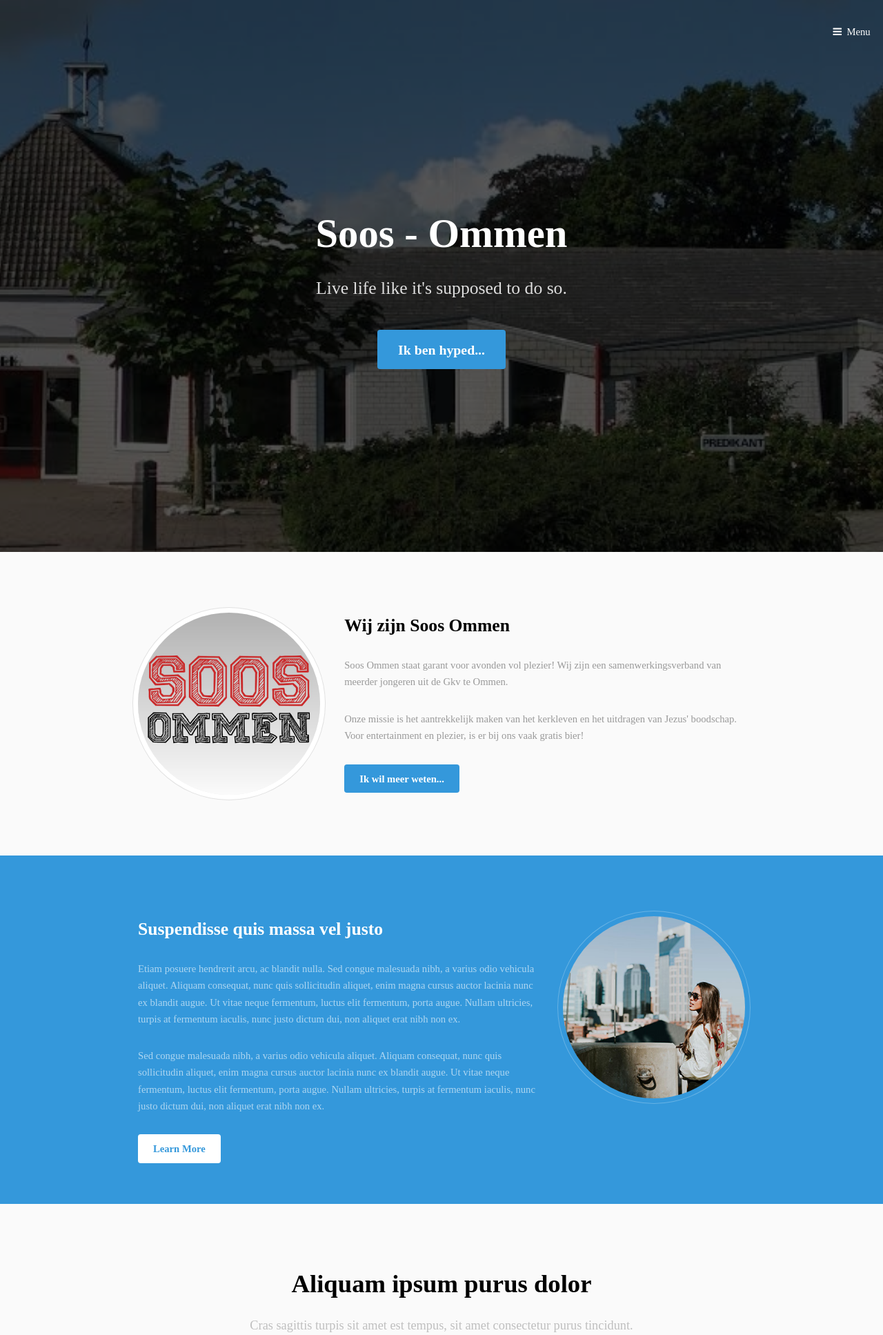
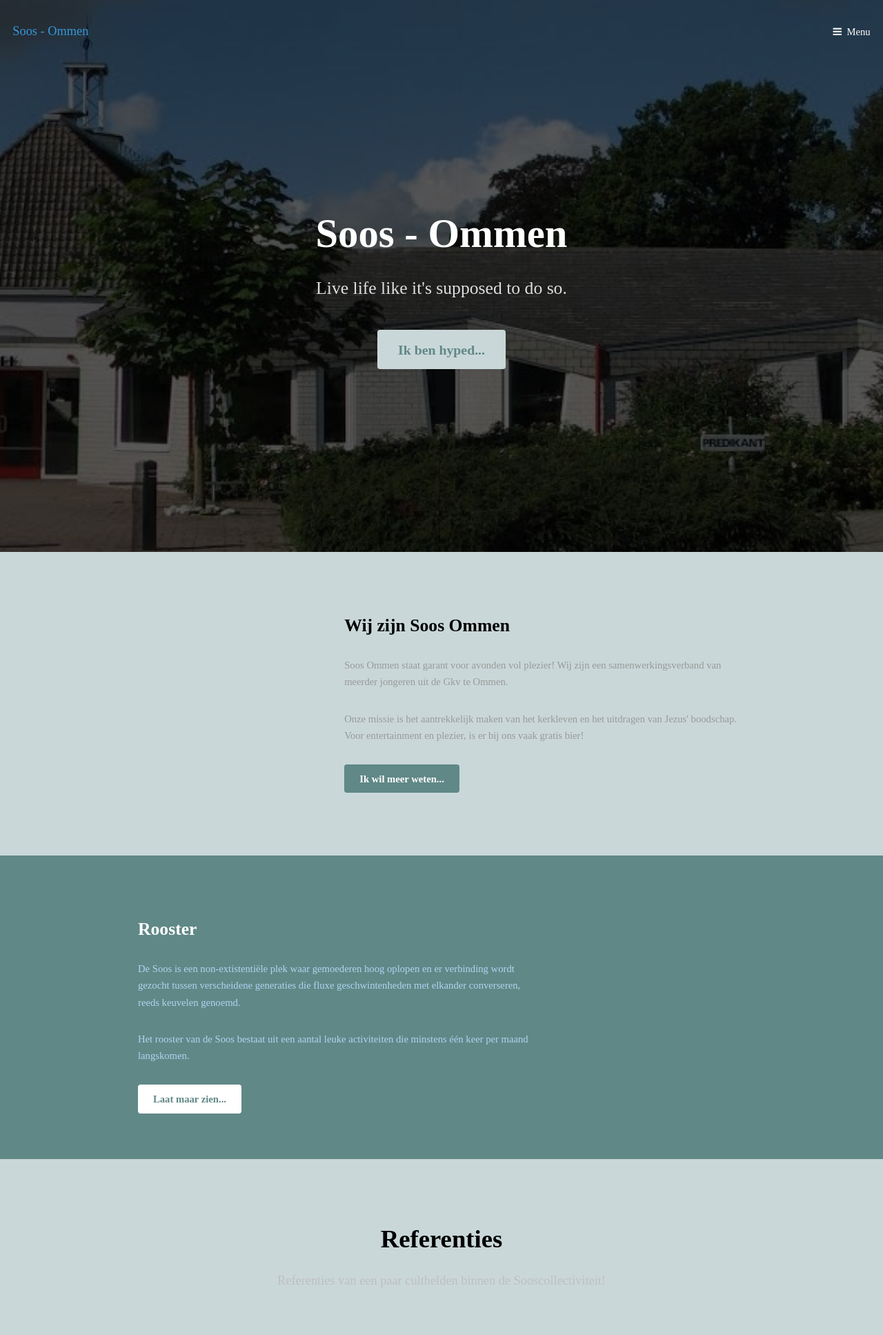
Before and after one commit to Jarnovogelzang/SoosOmmen, a PHP site: page / in a window 1280 px wide. Shown: the top 1935 px of the page at 69% size. Run offline with PHP 8.4, Linux system fonts and the light colour scheme; some web fonts are replaced.

Commit message:
Paar aanpassingen

```diff
--- a/assets/css/main.css
+++ b/assets/css/main.css
@@ -9,6 +9,9 @@
 */
 
 /* Reset */
+.imagePop {
+  opacity: 0;
+}
 
 	html, body, div, span, applet, object, iframe, h1, h2, h3, h4, h5, h6, p, blockquote, pre, a, abbr, acronym, address, big, cite, code, del, dfn, em, img, ins, kbd, q, s, samp, small, strike, strong, sub, sup, tt, var, b, u, i, center, dl, dt, dd, ol, ul, li, fieldset, form, label, legend, table, caption, tbody, tfoot, thead, tr, th, td, article, aside, canvas, details, embed, figure, figcaption, footer, header, hgroup, menu, nav, output, ruby, section, summary, time, mark, audio, video {
 		margin: 0;
@@ -1962,8 +1965,8 @@
 	input[type="button"],
 	button,
 	.button {
-		background-color: #3498db;
-		color: #fff !important;
+		background-color: rgb(201, 215, 216);
+		color: rgb(96, 136, 135) !important;
 	}
 
 		input[type="submit"]:hover,
@@ -1971,7 +1974,7 @@
 		input[type="button"]:hover,
 		button:hover,
 		.button:hover {
-			background-color: #4aa3df;
+			background-color: rgb(201, 215, 216);
 		}
 
 		input[type="submit"]:active,
@@ -1979,7 +1982,7 @@
 		input[type="button"]:active,
 		button:active,
 		.button:active {
-			background-color: #258cd1;
+			background-color: rgb(201, 215, 216);
 		}
 
 		input[type="submit"].alt,
@@ -2460,7 +2463,7 @@
 		border: 0;
 		display: inline-block;
 		position: relative;
-		box-shadow: 0px 0px 0px 7px #fff, 0px 0px 0px 8px rgba(0, 0, 0, 0.1);
+		box-shadow: 0px 0px 0px 7px rgb(96, 136, 135), 0px 0px 0px 8px rgba(0, 0, 0, 0.1);
 	}
 
 		.image img {
@@ -2895,7 +2898,7 @@
 			}
 
 		.wrapper.style1 {
-			background-color: #fafafa;
+			background-color: rgb(201, 215, 216);
 			color: #999999;
 		}
 
@@ -2941,7 +2944,7 @@
 			.wrapper.style1 input[type="button"],
 			.wrapper.style1 button,
 			.wrapper.style1 .button {
-				background-color: #3498db;
+				background-color: rgb(96, 136, 135);
 				color: #fff !important;
 			}
 
@@ -2950,7 +2953,7 @@
 				.wrapper.style1 input[type="button"]:hover,
 				.wrapper.style1 button:hover,
 				.wrapper.style1 .button:hover {
-					background-color: #4aa3df;
+					background-color: rgb(201, 215, 216);
 				}
 
 				.wrapper.style1 input[type="submit"]:active,
@@ -3107,7 +3110,7 @@
 			}
 
 		.wrapper.style2 {
-			background-color: #3498db;
+			background-color: rgb(96, 136, 135);
 			color: #aed6f1;
 		}
 
@@ -3154,7 +3157,7 @@
 			.wrapper.style2 button,
 			.wrapper.style2 .button {
 				background-color: #fff;
-				color: #3498db !important;
+				color: rgb(96, 136, 135) !important;
 			}
 
 				.wrapper.style2 input[type="submit"].alt,
@@ -3319,7 +3322,7 @@
 			}
 
 			.wrapper.style2 .image {
-				box-shadow: 0px 0px 0px 7px #3498db, 0px 0px 0px 8px rgba(255, 255, 255, 0.25);
+				box-shadow: 0px 0px 0px 7px rgb(201, 215, 216), 0px 0px 0px 8px rgba(255, 255, 255, 0.25);
 			}
 
 		@media screen and (max-width: 1280px) {
--- /dev/null
+++ b/assets/html/navbar.html
@@ -0,0 +1,8 @@
+<nav id="menu">
+  <ul class="links">
+    <li><a href="index.html">Home</a></li>
+    <li><a href="generic.html">Over</a></li>
+    <li><a href="elements.html">Rooster</a></li>
+    <li><a href="guestbook.html">Gastenboek</a></li>
+  </ul>
+</nav>
--- /dev/null
+++ b/assets/js/animations.js
@@ -0,0 +1,33 @@
+$.fn.isInViewport = function() {
+  return $(this).offset().top + $(this).outerHeight() > $(window).scrollTop() && $(this).offset().top < $(window).scrollTop() + $(window).height();
+};
+
+$.fn.checkImages = function() {
+  $('.imagePop').each(function() {
+    if ($(this).isInViewport() && !$(this).is(':animated')) {
+      $(this).clearQueue().animate({opacity: 1});
+    } else if(!$(this).is(':animated')) {
+      $(this).clearQueue().animate({opacity: 0});
+    }
+  });
+}
+
+$.fn.checkText = function() {
+  $('.textSlide').each(function() {
+    if ($(this).isInViewport() && !$(this).is(':animated')) {
+      $(this).clearQueue().slideDown();
+    } else if(!$(this).is(':animated')) {
+      $(this).clearQueue().slideUp();
+    }
+  });
+}
+
+$(window).on('resize scroll', function() {
+  $(window).checkImages();
+  $(window).checkText();
+});
+
+var timer = setInterval(function(){
+  $(window).checkImages();
+  $(window).checkText();
+}, 1000);
--- a/index.html
+++ b/index.php
@@ -15,17 +15,12 @@
 
 		<!-- Header -->
     <header id="header" class="alt">
+      <div class="logo"><a href="index.html">Soos - Ommen</a></div>
       <a href="#menu">Menu</a>
     </header>
 
-		<!-- Nav -->
-    <nav id="menu">
-      <ul class="links">
-        <li><a href="index.html">Home</a></li>
-        <li><a href="generic.html">Generic</a></li>
-        <li><a href="elements.html">Elements</a></li>
-      </ul>
-    </nav>
+    <!-- Nav -->
+    <?php include('assets/html/navbar.html'); ?>
 
 		<!-- Banner -->
     <section id="banner">
@@ -48,7 +43,7 @@
           <!-- 2 Columns -->
           <div class="flex flex-2">
             <div class="col col1">
-              <div class="image round fit">
+              <div class="image round fit imagePop">
                 <a href="generic.html" class="link"><img src="images/pic01.jpg" alt="" /></a>
               </div>
             </div>
@@ -68,13 +63,13 @@
         <div class="inner">
           <div class="flex flex-2">
             <div class="col col2">
-              <h3>Suspendisse quis massa vel justo</h3>
-              <p>Etiam posuere hendrerit arcu, ac blandit nulla. Sed congue malesuada nibh, a varius odio vehicula aliquet. Aliquam consequat, nunc quis sollicitudin aliquet, enim magna cursus auctor lacinia nunc ex blandit augue. Ut vitae neque fermentum, luctus elit fermentum, porta augue. Nullam ultricies, turpis at fermentum iaculis, nunc justo dictum dui, non aliquet erat nibh non ex.</p>
-              <p>Sed congue malesuada nibh, a varius odio vehicula aliquet. Aliquam consequat, nunc quis sollicitudin aliquet, enim magna cursus auctor lacinia nunc ex blandit augue. Ut vitae neque fermentum, luctus elit fermentum, porta augue. Nullam ultricies, turpis at fermentum iaculis, nunc justo dictum dui, non aliquet erat nibh non ex. </p>
-              <a href="#" class="button">Learn More</a>
+              <h3>Rooster</h3>
+              <p>De Soos is een non-extistentiële plek waar gemoederen hoog oplopen en er verbinding wordt gezocht tussen verscheidene generaties die fluxe geschwintenheden met elkander converseren, reeds keuvelen genoemd.</p>
+              <p>Het rooster van de Soos bestaat uit een aantal leuke activiteiten die minstens één keer per maand langskomen.</p>
+              <a href="#" class="button">Laat maar zien...</a>
             </div>
             <div class="col col1 first">
-              <div class="image round fit">
+              <div class="image round fit imagePop">
                 <a href="generic.html" class="link"><img src="images/pic02.jpg" alt="" /></a>
               </div>
             </div>
@@ -86,30 +81,27 @@
       <section class="wrapper style1">
         <div class="inner">
           <header class="align-center">
-            <h2>Aliquam ipsum purus dolor</h2>
-            <p>Cras sagittis turpis sit amet est tempus, sit amet consectetur purus tincidunt.</p>
+            <h2>Referenties</h2>
+            <p>Referenties van een paar culthelden binnen de Sooscollectiviteit!</p>
           </header>
           <div class="flex flex-3">
             <div class="col align-center">
-              <div class="image round fit">
+              <div class="image round fit imagePop">
                 <img src="images/pic03.jpg" alt="" />
               </div>
-              <p>Sed congue elit malesuada nibh, a varius odio vehicula aliquet. Aliquam consequat, nunc quis sollicitudin aliquet. </p>
-              <a href="#" class="button">Learn More</a>
+              <p><i>"De Soos is voor mij een plek om vrij te zijn en te genieten van het leven!"</i></p>
             </div>
             <div class="col align-center">
-              <div class="image round fit">
+              <div class="image round fit imagePop">
                 <img src="images/pic05.jpg" alt="" />
               </div>
-              <p>Sed congue elit malesuada nibh, a varius odio vehicula aliquet. Aliquam consequat, nunc quis sollicitudin aliquet. </p>
-              <a href="#" class="button">Learn More</a>
+              <p><i>"Daar, waar het bier koud is!"</i> </p>
             </div>
             <div class="col align-center">
-              <div class="image round fit">
+              <div class="image round fit imagePop">
                 <img src="images/pic04.jpg" alt="" />
               </div>
-              <p>Sed congue elit malesuada nibh, a varius odio vehicula aliquet. Aliquam consequat, nunc quis sollicitudin aliquet. </p>
-              <a href="#" class="button">Learn More</a>
+              <p><i>"Deze foto was niet genomen bij de Soos, maar de Soos heeft wel altijd zo'n sfeertje!"</i> </p>
             </div>
           </div>
         </div>
@@ -140,3 +132,4 @@
 
 	</body>
 </html>
+<script src="assets/js/animations.js"></script>
```
Also changed, not shown: elements.php (renamed from elements.html, +5 -11 lines), generic.php (renamed from generic.html, +5 -11 lines), images/pic01.jpg, images/pic02.jpg, images/pic03.jpg, images/pic04.jpg, images/pic05.jpg.
